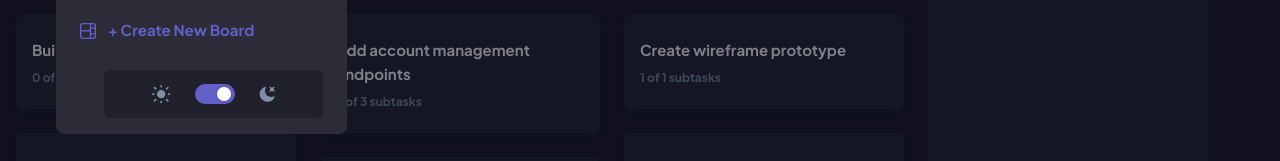
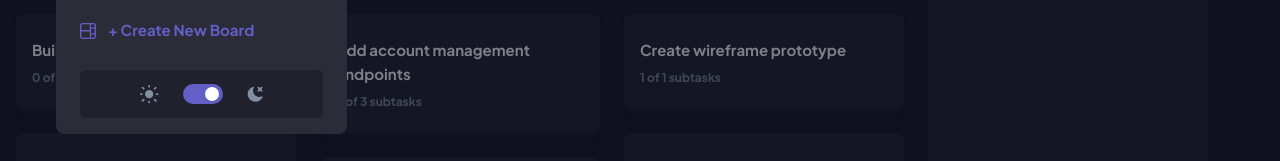
Before and after one commit to PedroEnciso/kanban-app, a React (Vite) app: page / in a window 1280 px wide. Both pictures are taken after a click on the button "Platform Launch". Shown: the part 281-442 px from the top of the page. Built offline with nearby package versions, Linux system fonts and the light colour scheme.

Commit message:
remove spacing

```diff
--- a/src/components/Boards/ThemeSelector.jsx
+++ b/src/components/Boards/ThemeSelector.jsx
@@ -15,7 +15,7 @@ function ThemeSelector() {
   const classes = hasDarkClass ? "translate-x-5" : "translate-x-0";
 
   return (
-    <div className="mt-4 ml-6 py-[14px] flex justify-center items-center gap-6 bg-lightGray dark:bg-veryDarkGray rounded-md">
+    <div className="py-[14px] flex justify-center items-center gap-6 bg-lightGray dark:bg-veryDarkGray rounded-md">
       <svg
         className="fill-mediumGray"
         width="19"
```
